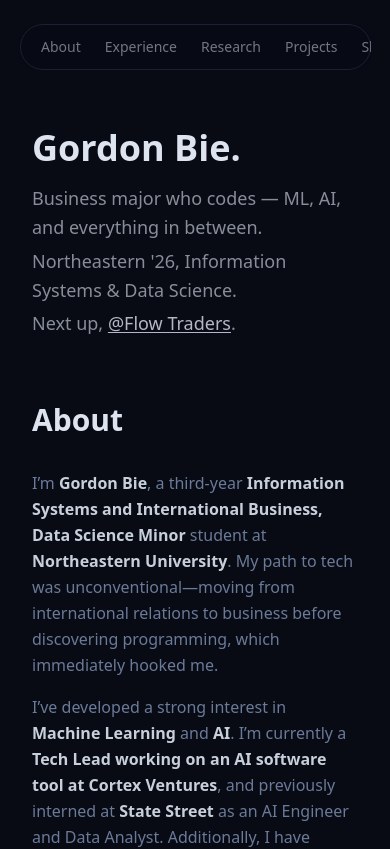
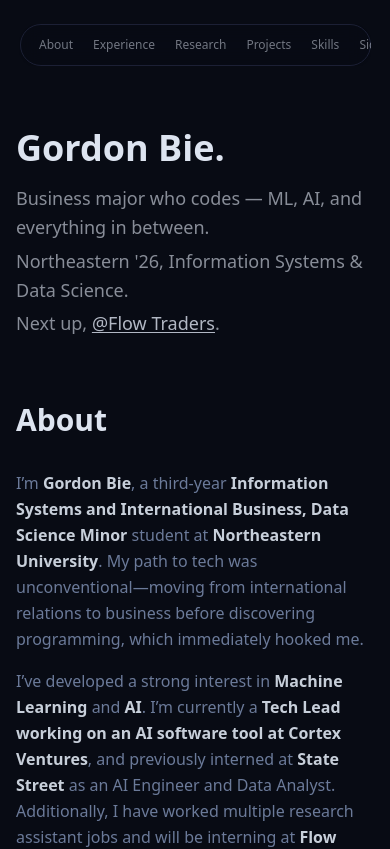
Before and after one commit to GordonBie123/portfolio-website, a Next.js app: page / in a window 390 px wide. Shown: the top 849 px of the page. Built offline with nearby package versions, Linux system fonts and the light colour scheme; no server answers.

Commit message:
Add mobile responsive layout and fix horizontal overflow

```diff
--- a/src/app/globals.css
+++ b/src/app/globals.css
@@ -35,6 +35,7 @@
     radial-gradient(ellipse 60% 40% at 95% 95%, rgba(255, 45, 120, 0.05) 0%, transparent 55%);
   color: var(--foreground);
   font-family: var(--font-sans);
+  overflow-x: hidden;
 }
 
 h1,
@@ -68,4 +69,12 @@
   .text-balance {
     text-wrap: balance;
   }
+
+  .no-scrollbar {
+    scrollbar-width: none;
+    -ms-overflow-style: none;
+  }
+  .no-scrollbar::-webkit-scrollbar {
+    display: none;
+  }
 }
--- a/src/app/page.tsx
+++ b/src/app/page.tsx
@@ -13,7 +13,7 @@
   return (
     <div className="relative min-h-screen bg-background pt-24 pb-20">
       <Navbar />
-      <main className="mx-auto max-w-4xl px-8">
+      <main className="mx-auto max-w-4xl px-4 sm:px-8">
         <Hero />
         <div className="flex flex-col gap-20">
           <About />
--- a/src/components/layout/Navbar.tsx
+++ b/src/components/layout/Navbar.tsx
@@ -11,12 +11,12 @@
       animate={{ y: 0, opacity: 1 }}
       className="fixed top-6 left-1/2 -translate-x-1/2 z-50 max-w-[90vw] overflow-x-auto no-scrollbar"
     >
-      <div className="flex items-center gap-0 md:gap-1 px-2 md:px-3 py-1.5 bg-background/85 backdrop-blur-md rounded-full shadow-sm border border-light-gray whitespace-nowrap">
+      <div className="flex items-center gap-0 md:gap-1 px-2 md:px-3 py-1 bg-background/85 backdrop-blur-md rounded-full shadow-sm border border-light-gray whitespace-nowrap">
         {navLinks.map((link) => (
           <Link
             key={link.label}
             href={link.href}
-            className="px-3 py-1.5 text-sm text-charcoal/50 hover:text-charcoal/90 rounded-full transition-colors"
+            className="px-2.5 sm:px-3 py-2 text-xs sm:text-sm text-charcoal/50 hover:text-charcoal/90 rounded-full transition-colors"
           >
             {link.label}
           </Link>
--- a/src/components/sections/Projects.tsx
+++ b/src/components/sections/Projects.tsx
@@ -20,10 +20,10 @@
             whileInView={{ opacity: 1, y: 0 }}
             viewport={{ once: true }}
             transition={{ delay: index * 0.1 }}
-            className="group relative flex flex-col sm:flex-row gap-6 p-4 -space-x-4 sm:-mx-4 sm:space-x-0 rounded-2xl hover:bg-white/5 transition-all"
+            className="group relative flex flex-col sm:flex-row gap-4 sm:gap-6 p-4 sm:-mx-4 rounded-2xl hover:bg-white/5 transition-all"
           >
             {/* Image */}
-            <div className="relative z-10 w-full sm:w-1/3 shrink-0 h-32 overflow-hidden rounded border border-light-gray bg-matcha-light/10">
+            <div className="relative z-10 w-full sm:w-1/3 shrink-0 h-40 sm:h-32 overflow-hidden rounded border border-light-gray bg-matcha-light/10">
               {project.image ? (
                 <Image
                   src={project.image}
--- a/src/components/ui/ContactForm.tsx
+++ b/src/components/ui/ContactForm.tsx
@@ -57,7 +57,7 @@
   };
 
   return (
-    <div className="bg-off-white p-8 rounded-2xl border border-light-gray shadow-sm">
+    <div className="bg-off-white p-4 sm:p-8 rounded-2xl border border-light-gray shadow-sm">
       {isSuccess ? (
         <div className="flex flex-col items-center justify-center py-12 text-center">
           <CheckCircle2 size={64} className="text-matcha mb-4" />
--- a/src/components/ui/ExperienceCard.tsx
+++ b/src/components/ui/ExperienceCard.tsx
@@ -16,7 +16,7 @@
       {/* Timeline Dot */}
       <div className="absolute left-[-4px] top-2 w-2 h-2 rounded-full bg-matcha group-hover:scale-150 transition-transform duration-300" />
 
-      <div className="bg-off-white p-6 rounded-xl border border-light-gray hover:border-matcha/30 hover:shadow-lg hover:shadow-matcha/10 transition-all duration-300">
+      <div className="bg-off-white p-4 sm:p-6 rounded-xl border border-light-gray hover:border-matcha/30 hover:shadow-lg hover:shadow-matcha/10 transition-all duration-300">
         <div className="flex flex-col md:flex-row md:items-start justify-between gap-4 mb-4">
           <div className="flex items-start gap-4">
             <div className="w-12 h-12 bg-off-white rounded-lg overflow-hidden border border-light-gray flex-shrink-0 flex items-center justify-center">
--- a/src/components/ui/GitHubGrid.tsx
+++ b/src/components/ui/GitHubGrid.tsx
@@ -34,7 +34,7 @@
       <p className="text-medium-gray text-sm mb-3">
         {total} contributions in the last year
       </p>
-      <div className="flex items-end gap-[3px]" style={{ height: `${MAX_HEIGHT + 4}px` }}>
+      <div className="flex items-end gap-[3px] overflow-hidden w-full" style={{ height: `${MAX_HEIGHT + 4}px` }}>
         {weeks.map((count, i) => {
           const height = count === 0 ? 2 : Math.max(4, Math.round((count / max) * MAX_HEIGHT));
           const intensity = count === 0 ? 0 : count / max;
@@ -45,8 +45,8 @@
             <div
               key={i}
               title={`${count} contribution${count !== 1 ? 's' : ''} this week`}
-              style={{ height: `${height}px`, backgroundColor: color }}
-              className="w-[7px] rounded-[2px] flex-shrink-0 transition-opacity"
+              style={{ height: `${height}px`, backgroundColor: color, minWidth: '3px' }}
+              className="flex-1 rounded-[2px]"
             />
           );
         })}
```
